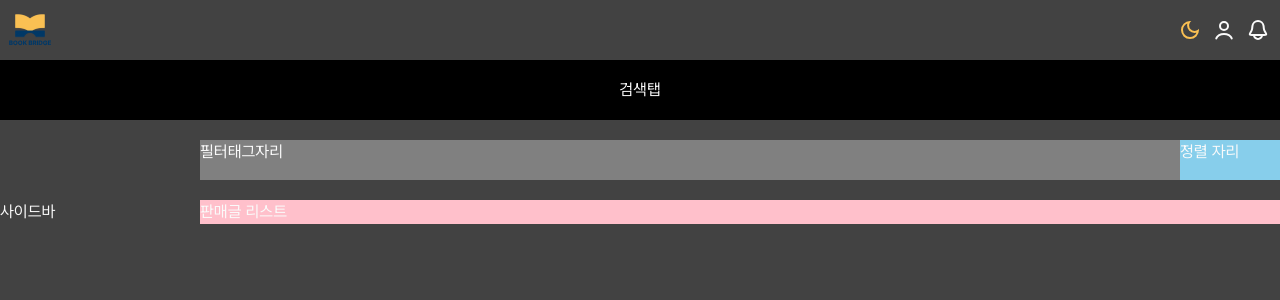
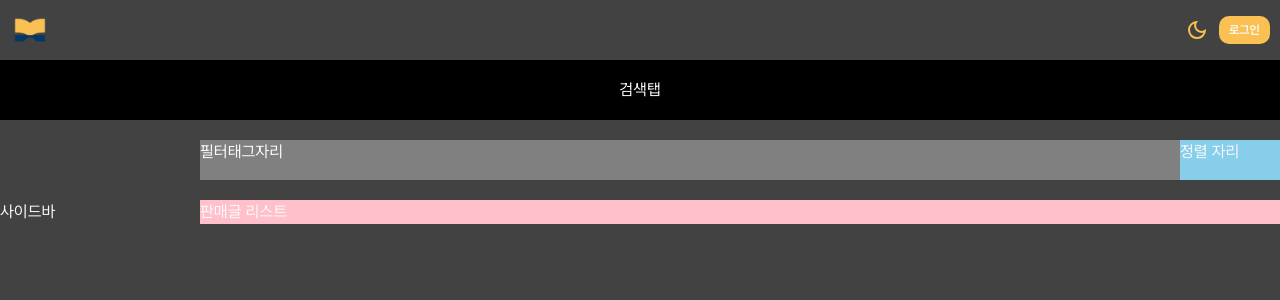
Before and after one commit to BOB-BookBridge/BOB-front, a Next.js app: page / in a window 1280 px wide. Shown: the top 300 px of the page. Built offline with nearby package versions, Linux system fonts and the light colour scheme.

Commit message:
design: 헤더 로고 변경

```diff
--- a/src/shared/ui/Header.tsx
+++ b/src/shared/ui/Header.tsx
@@ -9,13 +9,13 @@ import * as S from './Header.styles';
 import { colors } from '../constants';
 
 // zustand로 관리 예정
-const isLogin = true;
+const isLogin = false;
 const mode = 'dark';
 
 const Header = () => {
   return (
     <S.Container>
-      <S.Logo src='/logo.svg' alt='Logo' />
+      <S.Logo src='/logo-withoutletter.svg' alt='Logo' />
       <S.RightSection>
         {mode == 'dark' ? (
           <DarkModeIcon fill={colors.dark.PRIMARY} />
```
Also changed, not shown: public/logo-dark.svg (added), public/logo-withoutletter.svg (added).
